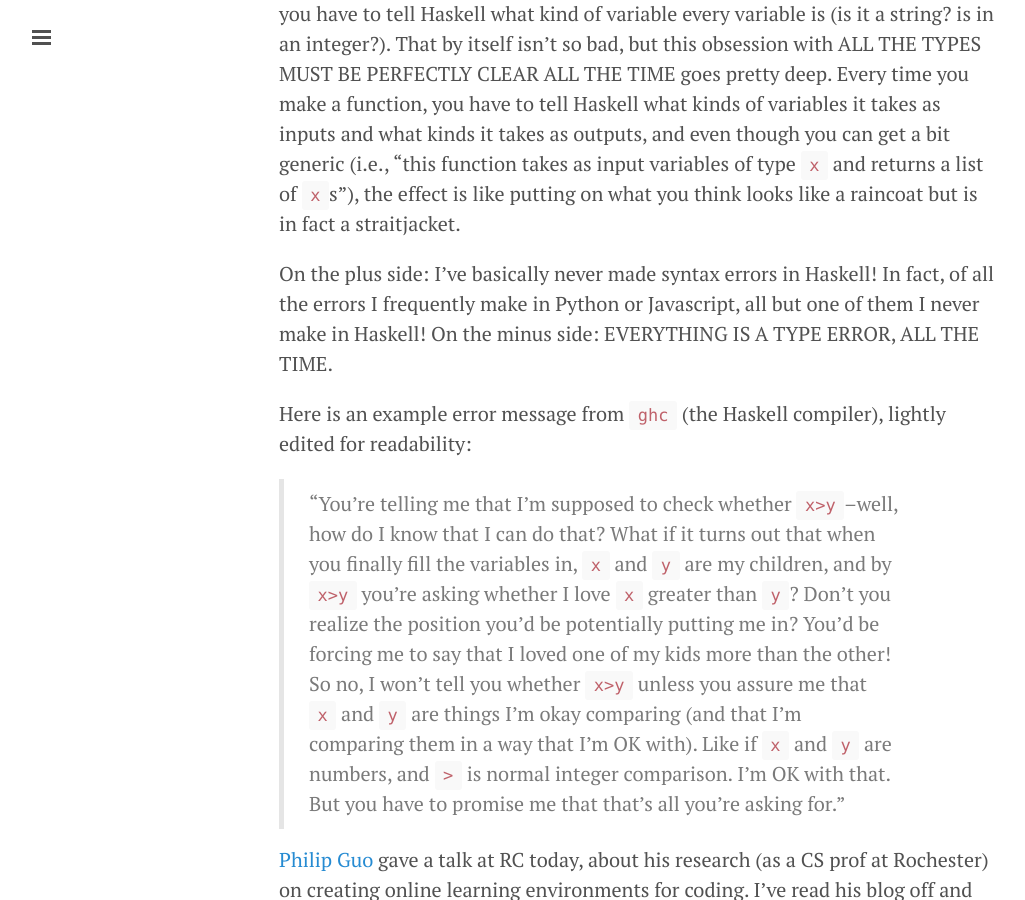
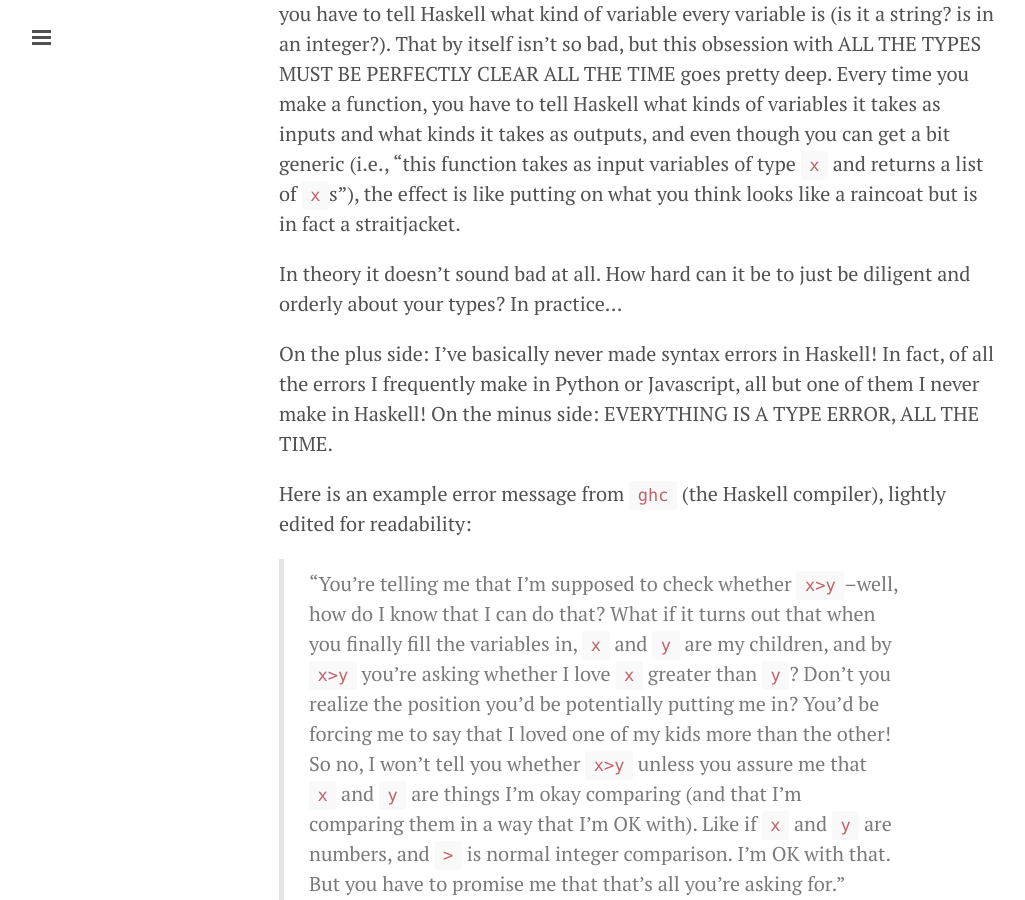
Before and after one commit to amalex5/amalex5.github.io, a Jekyll site: the page built from _posts/2016-01-11-recurse-center-day-2-1.markdown, in a window 1280 px wide and 900 px high, scrolled down 843 px. Shown: the whole window, without its empty margins (1-1026 px from the left). Built offline with Jekyll 4.4.1, drawn with Linux system fonts in a browser that asks for light colours.

Commit message:
Post update: Recurse Center, Day 2.1

```diff
--- a/_posts/2016-01-11-recurse-center-day-2-1.markdown
+++ b/_posts/2016-01-11-recurse-center-day-2-1.markdown
@@ -9,6 +9,8 @@ I was going to write something more philosophical, involving an extended analogy
 
 One of the many difficult things about Haskell is that it’s “strongly typed,” i.e., you have to tell Haskell what kind of variable every variable is (is it a string? is in an integer?). That by itself isn’t so bad, but this obsession with ALL THE TYPES MUST BE PERFECTLY CLEAR ALL THE TIME goes pretty deep. Every time you make a function, you have to tell Haskell what kinds of variables it takes as inputs and what kinds it takes as outputs, and even though you can get a bit generic (i.e., “this function takes as input variables of type `x` and returns a list of `x`s”), the effect is like putting on what you think looks like a raincoat but is in fact a straitjacket.
 
+In theory it doesn't sound bad at all. How hard can it be to just be diligent and orderly about your types? In practice...
+
 On the plus side: I’ve basically never made syntax errors in Haskell! In fact, of all the errors I frequently make in Python or Javascript, all but one of them I never make in Haskell! On the minus side: EVERYTHING IS A TYPE ERROR, ALL THE TIME.
 
 Here is an example error message from `ghc` (the Haskell compiler), lightly edited for readability:
```
